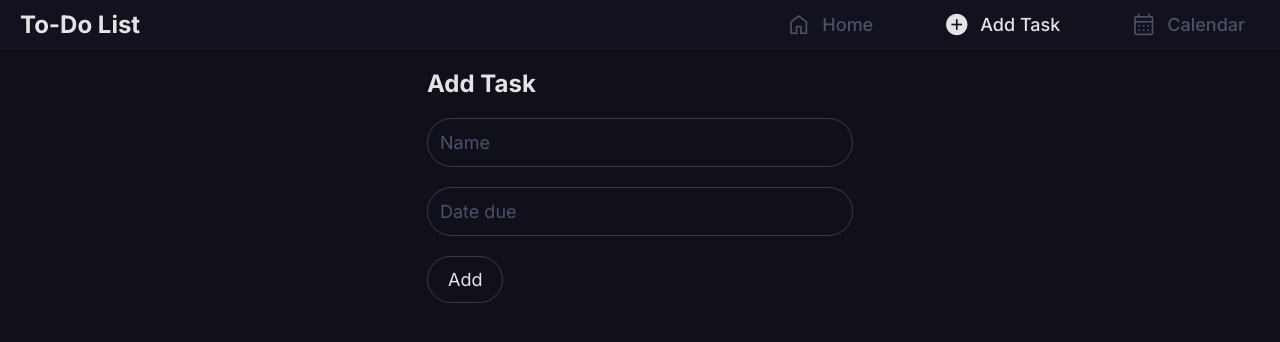
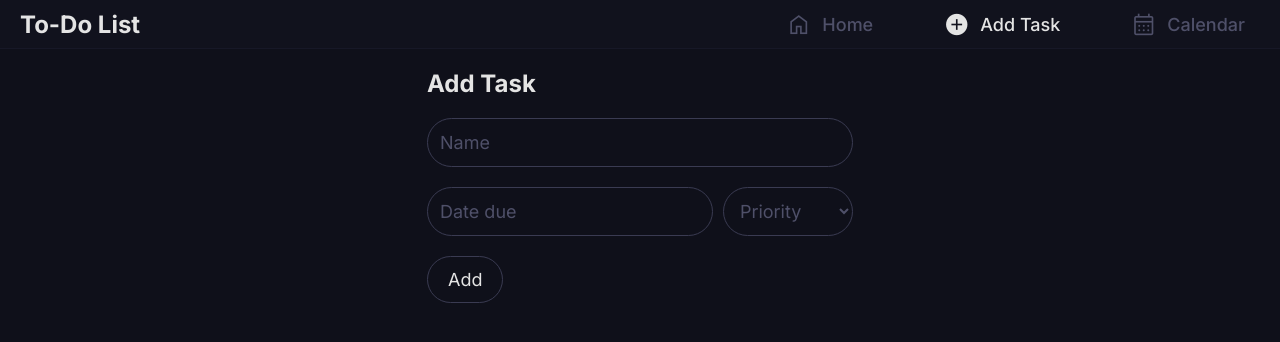
Before and after one commit to majoouoo/todo-mevn, a Vue app in the folder ui/: page /add-task in a window 1280 px wide. Shown: the top 342 px of the page. Built offline with nearby package versions, Linux system fonts and the light colour scheme.

Commit message:
sorting by priority

```diff
--- a/ui/src/components/TaskBody.vue
+++ b/ui/src/components/TaskBody.vue
@@ -1,5 +1,5 @@
 <script setup>
-import { onMounted, ref } from 'vue'
+import { onMounted, ref, computed } from 'vue'
 
 const props = defineProps({
   task: Object
@@ -9,6 +9,11 @@ let overdue = ref()
 onMounted(() => {
   overdue.value = Date.parse(props.task.dateDue) < new Date() ? true : false
 })
+
+const priorityClass = computed(() => ({
+  firstPriority: (props.task.priority == 1) && (!props.task.complete),
+  secondPriority: (props.task.priority == 2) && (!props.task.complete)
+}))
 </script>
 
 <template>
@@ -20,7 +25,13 @@ onMounted(() => {
     <div id="innerDiv">
       <div id="textDiv">
         <p id="taskName" :class="{ complete: task.complete }">{{ task.name }}</p>
-        <p id="dateDue" :class="{ complete: task.complete, overdue }">{{ task.dateDue }}</p>
+        <p id="dateDue" :class="{ complete: task.complete, overdue }">
+          {{ task.dateDue }}
+          <span id="priority" :class="[{ complete: task.complete }, priorityClass]">
+            <span class="material-symbols-outlined"> flag </span>
+            {{ task.priority }}
+          </span>
+        </p>
       </div>
       <div id="buttonDiv">
         <button @click="$emit('deleteTask')" id="deleteBtn">
@@ -60,15 +71,15 @@ p#dateDue {
   font-size: 16px;
 }
 
-p.overdue {
-  color: rgb(253, 119, 119);
+.overdue {
+  color: #fd7777;
 }
 
-p.complete {
+.complete {
   color: #4f5069;
 }
 
-p.complete#taskName {
+.complete#taskName {
   text-decoration: line-through;
 }
 
@@ -88,4 +99,29 @@ button {
   font-variation-settings: 'FILL' 0, 'wght' 500, 'GRAD' 0, 'opsz' 24;
   cursor: pointer;
 }
+
+#priority .material-symbols-outlined {
+  font-size: 16px;
+  font-variation-settings: 'FILL' , 'wght' 500, 'GRAD' 0, 'opsz' 16;
+  cursor: default;
+  color: #e4e4e4;
+  height: 20px;
+  margin: 0;
+  position: relative;
+  top: 2px;
+}
+
+#priority.complete .material-symbols-outlined {
+  color: #4f5069;
+}
+
+#priority.firstPriority,
+#priority.firstPriority * {
+  color: #fd7777;
+}
+
+#priority.secondPriority,
+#priority.secondPriority * {
+  color: #fdb877;
+}
 </style>
--- a/ui/src/views/AddTask.vue
+++ b/ui/src/views/AddTask.vue
@@ -1,7 +1,8 @@
 <script setup>
-import { ref } from 'vue'
+import { ref, computed } from 'vue'
 let name = ref()
 let dateDue = ref()
+let priority = ref('')
 
 const submitForm = () => {
   if (document.querySelector('form').reportValidity()) {
@@ -12,15 +13,21 @@ const submitForm = () => {
       },
       body: JSON.stringify({
         name: name.value,
-        dateDue: dateDue.value
+        dateDue: dateDue.value,
+        priority: priority.value
       })
     })
 
     name.value = ''
     dateDue.value = ''
+    priority.value = ''
     document.getElementById('dateDue').type = 'text'
   }
 }
+
+const selectClass = computed(() => ({
+  nullValue: !priority.value
+}))
 </script>
 
 <template>
@@ -41,6 +48,19 @@ const submitForm = () => {
           required
           placeholder="Date due"
         />
+        <select
+          name="priority"
+          id="priority"
+          v-model="priority"
+          required
+          placeholder="Priority"
+          :class="selectClass"
+        >
+          <option value="" disabled hidden>Priority</option>
+          <option value="1" style="color: #fd7777">Priority 1</option>
+          <option value="2" style="color: #fdb877">Priority 2</option>
+          <option value="3">Priority 3</option>
+        </select>
       </div>
       <div>
         <input type="submit" value="Add" @click.prevent="submitForm" />
@@ -68,7 +88,8 @@ div {
   font-size: 18px;
 }
 
-input {
+input,
+select {
   background-color: transparent;
   border: 1px solid #3a3b52;
   outline: none;
@@ -80,8 +101,20 @@ input {
 }
 
 input:focus,
-input:hover {
+input:hover,
+select:focus,
+select:hover {
   border-radius: 5px;
+}
+
+input#dateDue {
+  width: 260px;
+  margin: 0 10px 0 0;
+}
+
+select#priority {
+  width: 130px;
+  height: 49px;
 }
 
 input[type='submit'] {
@@ -92,11 +125,16 @@ input[type='submit'] {
 }
 
 input[type='date']::-webkit-calendar-picker-indicator {
-  filter: opacity(0);
+  filter: invert();
 }
 
-::placeholder {
+::placeholder,
+.nullValue {
   color: #4f5069;
   opacity: 1;
 }
+
+select option {
+  background-color: #0f101a;
+}
 </style>
--- a/ui/src/views/HomeView.vue
+++ b/ui/src/views/HomeView.vue
@@ -28,11 +28,10 @@ const deleteTask = (task) => {
 
   fetch(`http://localhost:8080/api/deletetask?id=${taskId}`, {
     method: 'DELETE'
+  }).then(() => {
+    const index = tasklist.value.findIndex((task) => task._id == taskId)
+    tasklist.value.splice(index, 1)
   })
-    .then(() => {
-      const index = tasklist.value.findIndex(task => task._id == taskId)
-      tasklist.value.splice(index, 1)
-    })
 }
 </script>
 
```
Also changed, not shown: 1 other file (tests, documents, lock files or other folders).
